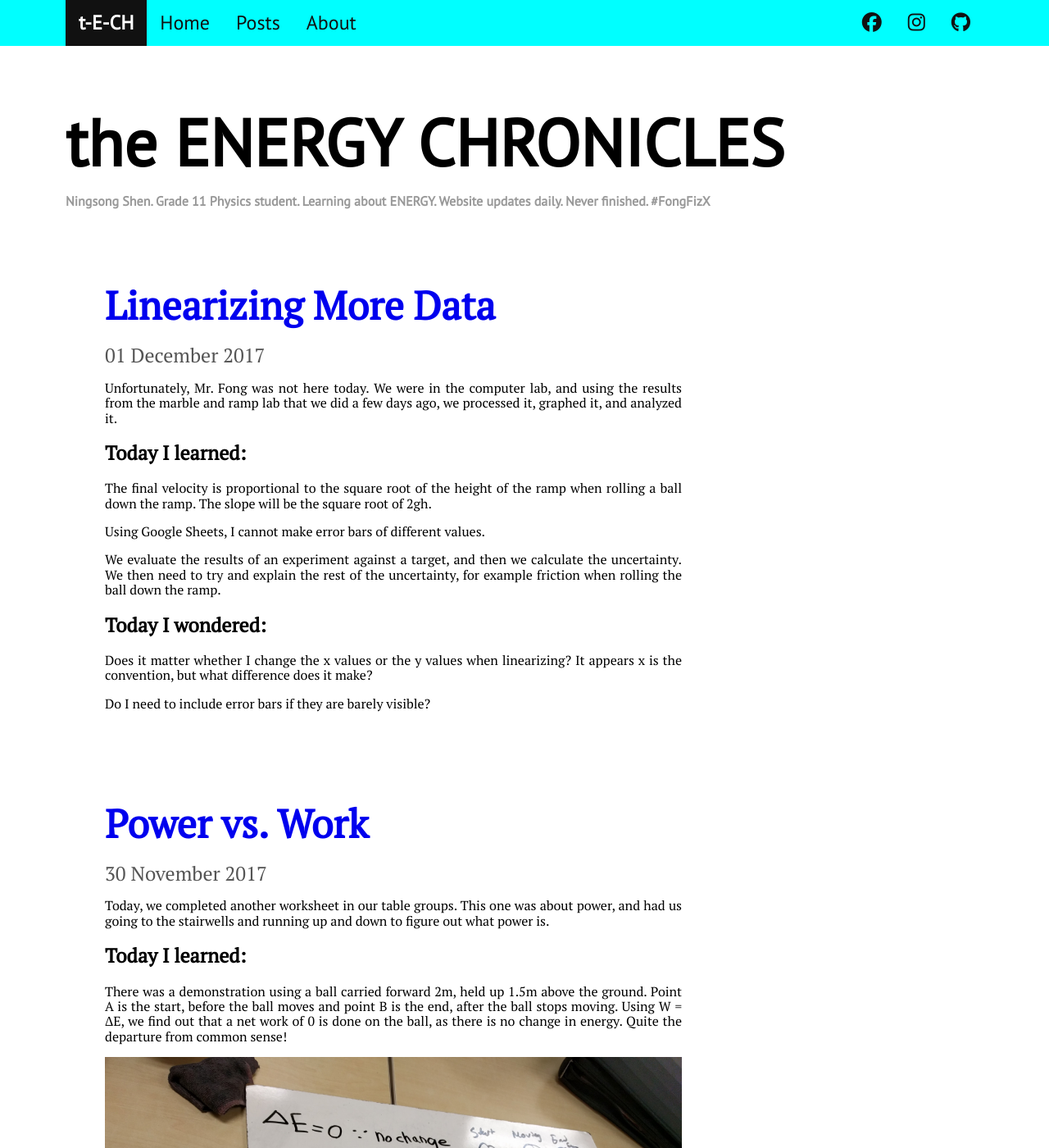
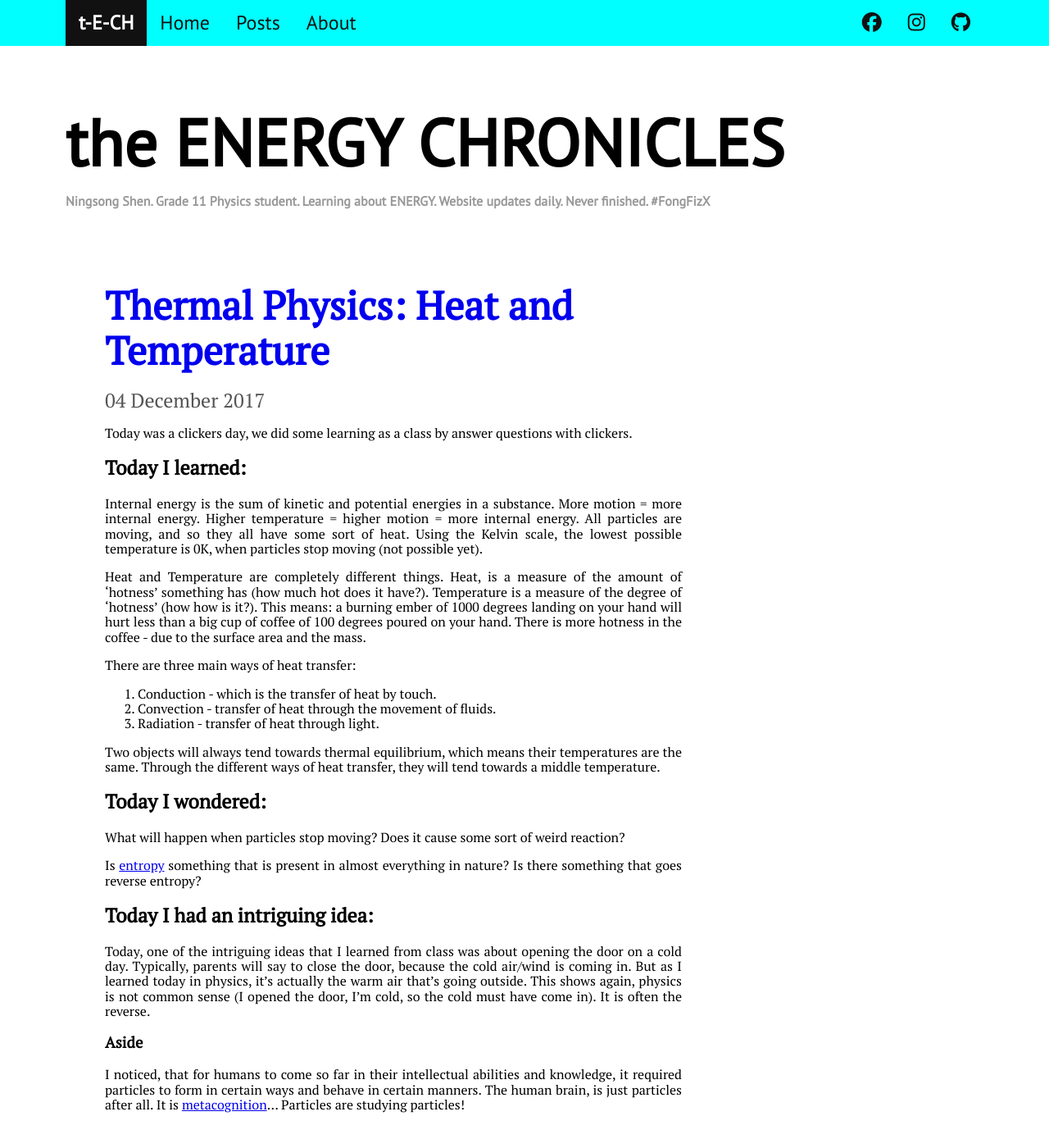
Before and after one commit to heliotrope3n/the-energy-chronicles, a Jekyll site: the page built from index.html, in a window 1280 px wide and 1400 px high. Shown: the whole window at 82% size. Built offline with Jekyll 4.4.1, drawn with Linux system fonts in a browser that asks for light colours; nearby versions of some CDN libraries.

Commit message:
link fix on homepage and 2017-12-04-heat-temperature

```diff
--- /dev/null
+++ b/_posts/2017-12-4-Heat-Temperature.md
@@ -0,0 +1,36 @@
+---
+layout: post
+title: "Thermal Physics: Heat and Temperature"
+date: 2017-12-04
+comments: true
+---
+
+Today was a clickers day, we did some learning as a class by answer questions with clickers.
+
+## Today I learned:
+
+Internal energy is the sum of kinetic and potential energies in a substance. More motion = more internal energy. Higher temperature = higher motion = more internal energy. All particles are moving, and so they all have some sort of heat. Using the Kelvin scale, the lowest possible temperature is 0K, when particles stop moving (not possible yet).
+
+Heat and Temperature are completely different things. Heat, is a measure of the amount of 'hotness' something has (how much hot does it have?). Temperature is a measure of the degree of 'hotness' (how how is it?). This means: a burning ember of 1000 degrees landing on your hand will hurt less than a big cup of coffee of 100 degrees poured on your hand. There is more hotness in the coffee - due to the surface area and the mass.
+
+There are three main ways of heat transfer:
+
+1. Conduction - which is the transfer of heat by touch.
+2. Convection - transfer of heat through the movement of fluids.
+3. Radiation - transfer of heat through light.
+
+Two objects will always tend towards thermal equilibrium, which means their temperatures are the same. Through the different ways of heat transfer, they will tend towards a middle temperature.
+
+## Today I wondered:
+
+What will happen when particles stop moving? Does it cause some sort of weird reaction?
+
+Is [entropy](https://en.wikipedia.org/wiki/Entropy) something that is present in almost everything in nature? Is there something that goes reverse entropy?
+
+## Today I had an intriguing idea:
+
+Today, one of the intriguing ideas that I learned from class was about opening the door on a cold day. Typically, parents will say to close the door, because the cold air/wind is coming in. But as I learned today in physics, it's actually the warm air that's going outside. This shows again, physics is not common sense (I opened the door, I'm cold, so the cold must have come in). It is often the reverse.
+
+### Aside
+
+I noticed, that for humans to come so far in their intellectual abilities and knowledge, it required particles to form in certain ways and behave in certain manners. The human brain, is just particles after all. It is [metacognition](https://en.wikipedia.org/wiki/Metacognition)... Particles are studying particles!
--- a/index.html
+++ b/index.html
@@ -20,7 +20,7 @@ title: the ENERGY CHRONICLES
         <!--<hr/>-->
         <br/>
         <h2>
-            <a class="post-title" href="{{ post.url }}">
+            <a class="post-title" href="{{ site.url}}{{ post.url }}">
                 {{ post.title }}
             </a>
         </h2>
```
Also changed, not shown: _posts/2017-12-1-Linearizing-More-Data.md (+1 -0 lines).
